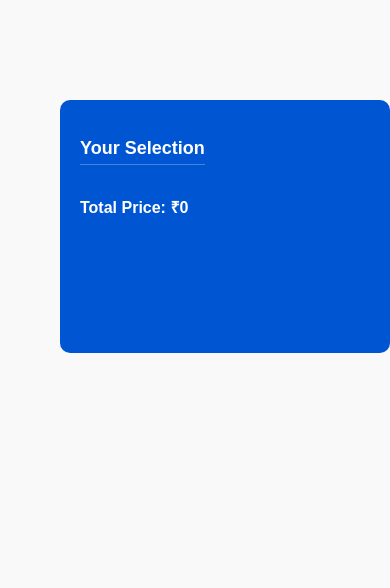
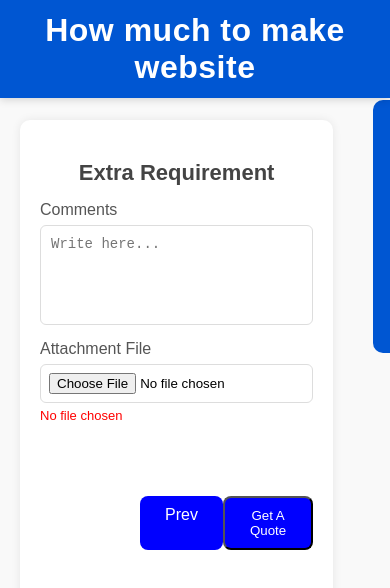
Before and after one commit to jada-chandana/website-calculator, a React (Vite) app: page /getQuote in a window 390 px wide. Shown: the top 588 px of the page. Built offline with nearby package versions, Linux system fonts and the light colour scheme.

Commit message:
add extrarequirement component
add extrarequirement component

```diff
--- a/src/App.jsx
+++ b/src/App.jsx
@@ -7,6 +7,7 @@ import Sidebar from "./components/Sidebar";
 import Pages from "./components/NumberOfPages";
 import SpecialRequirements from "./components/SpecialRequirements";
 import Integration from "./components/integrations";
+import  ExtraRequirement from "./components/ExtraRequirements";
 function App() {
   const [selectedItems, setSelectedItems] = useState({
     type: null,
@@ -67,6 +68,12 @@ function App() {
                 </>
               }
             />
+            <Route path="/getQuote"
+            element={
+              <>
+              <ExtraRequirement/></>
+            }
+            />
 
           </Routes>
 
--- /dev/null
+++ b/src/components/ExtraRequirements.css
@@ -0,0 +1,149 @@
+/* 🌐 HEADER */
+.head {
+  position: fixed;
+  top: 0;
+  left: 0;
+  width: 100%;
+  background-color: #0056d2;
+  color: white;
+  text-align: center;
+  font-size: 48px;
+  font-weight: 600;
+  letter-spacing: 0.5px;
+  padding: 15px 0;
+  margin: 0;
+  z-index: 1000;
+  box-shadow: 0 2px 8px rgba(0, 0, 0, 0.15);
+}
+
+/* 🧱 MAIN CONTAINER */
+.extra-container {
+  margin-top: 130px; /* Creates space below fixed header */
+  background: #fff;
+  border-radius: 10px;
+  padding: 30px;
+  box-shadow: 0 0 10px rgba(0, 0, 0, 0.08);
+  width: 100%;
+  max-width: 700px;
+  margin-left: auto;
+  margin-right: auto;
+  font-family: "Poppins", sans-serif;
+  transition: all 0.3s ease;
+}
+
+/* 🏷️ SECTION HEADING */
+.extra-heading {
+  font-size: 22px;
+  font-weight: 600;
+  color: #444;
+  margin: 20px 0 15px;
+  text-align: center;
+}
+
+/* 🧾 FORM STYLING */
+.extra-form {
+  display: flex;
+  flex-direction: column;
+  gap: 20px;
+}
+
+.form-row {
+  display: flex;
+  justify-content: space-between;
+  gap: 25px;
+  flex-wrap: wrap;
+}
+
+.form-group {
+  flex: 1;
+  display: flex;
+  flex-direction: column;
+}
+
+/* 🏷️ LABELS */
+label {
+  font-weight: 500;
+  color: #555;
+  margin-bottom: 6px;
+}
+
+/* ✍️ TEXTAREA */
+textarea {
+  height: 100px;
+  border: 1px solid #ddd;
+  border-radius: 6px;
+  padding: 10px;
+  resize: none;
+  font-size: 14px;
+  outline: none;
+  transition: border-color 0.2s ease;
+}
+
+textarea:focus {
+  border-color: #a855f7;
+}
+
+/* 📎 FILE INPUT */
+input[type="file"] {
+  border: 1px solid #ddd;
+  border-radius: 6px;
+  padding: 8px;
+  cursor: pointer;
+}
+
+.file-name {
+  color: #4caf50;
+  font-size: 13px;
+  margin-top: 5px;
+}
+
+.file-placeholder {
+  color: red;
+  font-size: 13px;
+  margin-top: 5px;
+}
+
+/* 🔘 BUTTONS */
+/* .btn-row {
+  display: flex;
+  justify-content: space-between;
+  align-items: center;
+  margin-top: 20px;
+  border-top: 1px solid #eee;
+  padding-top: 20px;
+}
+
+.prev-btn,
+.quote-btn {
+  border: none;
+  border-radius: 6px;
+  padding: 10px 25px;
+  cursor: pointer;
+  font-weight: 500;
+  transition: all 0.3s ease;
+} */
+
+
+
+/* 📱 RESPONSIVE DESIGN */
+@media (max-width: 768px) {
+  .head {
+    font-size: 32px;
+    padding: 12px 0;
+  }
+
+  .extra-container {
+    margin-top: 100px;
+    padding: 20px;
+  }
+
+  .form-row {
+    flex-direction: column;
+    gap: 15px;
+  }
+
+  .btn-row {
+    flex-direction: column;
+    gap: 15px;
+  }
+}
--- /dev/null
+++ b/src/components/ExtraRequirements.jsx
@@ -0,0 +1,65 @@
+import React, { useState } from "react";
+import "./ExtraRequirements.css";
+import { NavLink } from "react-router-dom";
+
+function ExtraRequirement() {
+  const [comment, setComment] = useState("");
+  const [file, setFile] = useState(null);
+
+  const handleSubmit = (e) => {
+    e.preventDefault();
+    alert("Quote requested successfully!");
+  };
+
+  return (
+    <>
+      {/* Fixed Header */}
+      <h3 className="head">How much to make website</h3>
+
+      {/* Main Content */}
+      <div className="extra-container">
+        <h3 className="extra-heading">Extra Requirement</h3>
+
+        <form className="extra-form" onSubmit={handleSubmit}>
+          <div className="form-row">
+            {/* Comment Input */}
+            <div className="form-group">
+              <label>Comments</label>
+              <textarea
+                placeholder="Write here..."
+                value={comment}
+                onChange={(e) => setComment(e.target.value)}
+              />
+            </div>
+
+            {/* File Upload */}
+            <div className="form-group">
+              <label>Attachment File</label>
+              <input
+                type="file"
+                onChange={(e) => setFile(e.target.files[0])}
+              />
+              {file ? (
+                <p className="file-name">{file.name}</p>
+              ) : (
+                <p className="file-placeholder">No file chosen</p>
+              )}
+            </div>
+          </div>
+
+          {/* Buttons */}
+          <div className="btn">
+            <NavLink to="/pages" className="next">
+              Prev
+            </NavLink>
+            <button type="submit" className="next">
+              Get A Quote
+            </button>
+          </div>
+        </form>
+      </div>
+    </>
+  );
+}
+
+export default ExtraRequirement;
--- a/src/components/Sidebar.jsx
+++ b/src/components/Sidebar.jsx
@@ -2,7 +2,7 @@ import React from "react";
 import "./Sidebar.css";
 
 const Sidebar = ({ selectedItems = {} }) => {
-  // ✅ Safely calculate totals for arrays (domain, requirements, integrations)
+  // ✅ Helper to safely calculate total for arrays (domain, requirements, integrations)
   const getTotal = (arr) =>
     Array.isArray(arr)
       ? arr.reduce((sum, item) => sum + (Number(item.price) || 0), 0)
@@ -15,14 +15,30 @@ const Sidebar = ({ selectedItems = {} }) => {
   // ✅ Calculate grand total
   const totalPrice =
     (Number(selectedItems.type?.price) || 0) +
+    (Number(selectedItems.pages?.price) || 0) +
     domainTotal +
-    (Number(selectedItems.pages?.price) || 0) +
     requirementsTotal +
     integrationsTotal;
 
+  // ✅ Common list renderer for multiple sections
+  const renderList = (title, items) => (
+    Array.isArray(items) && items.length > 0 && (
+      <div className="sidebar-section">
+        <p><strong>{title}</strong></p>
+        <ul>
+          {items.map((item, i) => (
+            <li key={i}>
+              {item.name} — ₹{item.price}
+            </li>
+          ))}
+        </ul>
+      </div>
+    )
+  );
+
   return (
     <div className="sidebar">
-      <h3 className="sidebar-title">Your Selection</h3>
+      <h3 className="sidebar-title">🧾 Your Selection Summary</h3>
 
       {/* Website Type */}
       {selectedItems.type && (
@@ -35,18 +51,7 @@ const Sidebar = ({ selectedItems = {} }) => {
       )}
 
       {/* Domain Selections */}
-      {Array.isArray(selectedItems.domain) && selectedItems.domain.length > 0 && (
-        <div className="sidebar-section">
-          <p><strong>Selected Domains:</strong></p>
-          <ul>
-            {selectedItems.domain.map((d, i) => (
-              <li key={i}>
-                {d.name} — ₹{d.price}
-              </li>
-            ))}
-          </ul>
-        </div>
-      )}
+      {renderList("Selected Domains:", selectedItems.domain)}
 
       {/* Pages */}
       {selectedItems.pages && (
@@ -59,21 +64,9 @@ const Sidebar = ({ selectedItems = {} }) => {
       )}
 
       {/* Special Requirements */}
-      {Array.isArray(selectedItems.requirements) &&
-        selectedItems.requirements.length > 0 && (
-          <div className="sidebar-section">
-            <p><strong>Special Requirements:</strong></p>
-            <ul>
-              {selectedItems.requirements.map((req, i) => (
-                <li key={i}>
-                  {req.name} — ₹{req.price}
-                </li>
-              ))}
-            </ul>
-          </div>
-        )}
+      {renderList("Special Requirements:", selectedItems.requirements)}
 
-      {/* Chips (menu items) */}
+      {/* Selected Menu Items */}
       {Array.isArray(selectedItems.chips) && selectedItems.chips.length > 0 && (
         <div className="sidebar-section">
           <p><strong>Selected Menu Items:</strong></p>
@@ -88,23 +81,11 @@ const Sidebar = ({ selectedItems = {} }) => {
       )}
 
       {/* Integrations */}
-      {Array.isArray(selectedItems.integrations) &&
-        selectedItems.integrations.length > 0 && (
-          <div className="sidebar-section">
-            <p><strong>Selected Integrations:</strong></p>
-            <ul>
-              {selectedItems.integrations.map((integration, index) => (
-                <li key={index}>
-                  {integration.name} — ₹{integration.price}
-                </li>
-              ))}
-            </ul>
-          </div>
-        )}
+      {renderList("Selected Integrations:", selectedItems.integrations)}
 
       {/* Total */}
       <div className="total-section">
-        <h4>Total Price: ₹{totalPrice}</h4>
+        <h4>💰 Total Price: ₹{totalPrice}</h4>
       </div>
     </div>
   );
--- a/src/components/SpecialRequirements.jsx
+++ b/src/components/SpecialRequirements.jsx
@@ -12,7 +12,7 @@ import Content from "../assets/content.png";
 const requirements = [
   { name: "SEO Friendly", price: 1200, image: seo },
   { name: "On Page SEO", price: 1200, image: OnPage },
-  { name: "Social Media Linking?", price: 1200, image: Social },
+  { name: "Social Media Linking", price: 1200, image: Social },
   { name: "Popup Enquiry", price: 1200, image: popup },
   { name: "Banner Dynamic", price: 1200, image: Banner },
   { name: "Admin Panel", price: 1200, image: Admin },
@@ -27,15 +27,14 @@ const SpecialRequirements = ({ selectedItems = {}, setSelectedItems = () => {} }
 
     const updatedSelections = alreadySelected
       ? currentSelections.filter((req) => req.name !== item.name)
-      : [...currentSelections, item];
+      : [...currentSelections, item]; // ✅ add full object (name + price)
 
     setSelectedItems({ ...selectedItems, requirements: updatedSelections });
   };
 
   return (
     <div>
-      <h3 className="head">How much to mak
-        e website</h3>
+      <h3 className="head">How much to make website</h3>
       <h3 className="sub">Special Requirements</h3>
 
       <ul className="item">
@@ -43,19 +42,42 @@ const SpecialRequirements = ({ selectedItems = {}, setSelectedItems = () => {} }
           const isSelected = (selectedItems.requirements || []).some(
             (r) => r.name === req.name
           );
+
           return (
-            <li
-              key={index}
-              className={"type-card"}
-              onClick={() => handleSelect(req)}
-            >
+                 <li
+        key={index}
+        className="type-card"
+        onClick={() => handleSelect(req)}
+        // style={{
+        //   cursor: "pointer",
+        //   border: isSelected ? "2px solid blue" : "1px solid #ccc",
+        //   borderRadius: "10px",
+        //   padding: "16px",
+        //   marginBottom: "12px",
+        //   display: "flex",
+        //   flexDirection: "column",
+        //   alignItems: "center",
+        //   justifyContent: "center",
+        //   textAlign: "center",
+        //   gap: "8px",
+        //   backgroundColor: isSelected ? "#e8f2ff" : "#fff",
+        //   transition: "all 0.3s ease",
+        //   boxShadow: isSelected
+        //     ? "0 0 10px rgba(0, 123, 255, 0.3)"
+        //     : "0 2px 5px rgba(0, 0, 0, 0.1)",
+        // }}
+      >
               <img src={req.image} alt={req.name} className="type-image" />
-              <span>{req.name}</span>
+              <div className="card-content">
+                <span>{req.name}</span>
+
+              </div>
             </li>
           );
         })}
       </ul>
 
+      {/* Optional navigation */}
 
     </div>
   );
--- a/src/components/integrations.jsx
+++ b/src/components/integrations.jsx
@@ -4,13 +4,14 @@ import Banner from "../assets/banner.png";
 import chat from "../assets/whatsapp.png";
 import payment from "../assets/payments.png";
 import sms from "../assets/smsApi.png";
-import { NavLink } from "react-router";
+import { NavLink } from "react-router-dom";
+
 const integrationsList = [
-  { name: "Live Chatbot", price: 1200,image:chatbot },
-  { name: "Google My Business Page", price: 1200,image:Banner },
-  { name: "WhatsApp Chat", price: 1200,image:chat},
-  { name: "Payment Gateway", price: 1200 ,image: payment},
-  { name: "SMS API", price: 1200 ,image: sms},
+  { name: "Live Chatbot", price: 1200, image: chatbot },
+  { name: "Google My Business Page", price: 1200, image: Banner },
+  { name: "WhatsApp Chat", price: 1200, image: chat },
+  { name: "Payment Gateway", price: 1200, image: payment },
+  { name: "SMS API", price: 1200, image: sms },
 ];
 
 const Integrations = ({ selectedItems = {}, setSelectedItems = () => {} }) => {
@@ -22,9 +23,10 @@ const Integrations = ({ selectedItems = {}, setSelectedItems = () => {} }) => {
       ? currentSelections.filter((int) => int.name !== item.name)
       : [...currentSelections, item];
 
-    // ✅ Correct way: merge into existing selectedItems object
     setSelectedItems({ ...selectedItems, integrations: updatedSelections });
   };
+
+  const isIntegrationSelected = (selectedItems.integrations || []).length > 0;
 
   return (
     <div>
@@ -34,24 +36,48 @@ const Integrations = ({ selectedItems = {}, setSelectedItems = () => {} }) => {
           const isSelected = (selectedItems.integrations || []).some(
             (i) => i.name === int.name
           );
+
           return (
             <li
               key={index}
-              className={`type-card ${isSelected ? "selected" : ""}`}
+              className="type-card"
               onClick={() => handleSelect(int)}
+              style={{
+                cursor: "pointer",
+                border: isSelected ? "2px solid blue" : "1px solid #ccc",
+                borderRadius: "8px",
+                padding: "10px",
+                marginBottom: "10px",
+                display: "flex",
+                alignItems: "center",
+                gap: "10px",
+                transition: "0.3s ease",
+              }}
             >
-              <img src={int.image} alt={int.name} className="type-image" />
-              <span>{int.name}</span>
+              <img
+                src={int.image}
+                alt={int.name}
+                style={{ width: "40px", height: "40px", objectFit: "contain" }}
+              />
+              <p style={{ margin: 0, fontWeight: "500" }}>{int.name}</p>
             </li>
           );
         })}
       </ul>
-     <div className="btn">
+
+      <div className="btn">
         <NavLink className="next" to="/pages">
           Previous
         </NavLink>
-        <NavLink className="next" to="/">
-          Home
+
+        <NavLink
+          to={isIntegrationSelected ? "/getQuote" : "#"}
+          className={`next ${!isIntegrationSelected ? "disabled" : ""}`}
+          onClick={(e) => {
+            if (!isIntegrationSelected) e.preventDefault();
+          }}
+        >
+          Next
         </NavLink>
       </div>
     </div>
```
Also changed, not shown: src/components/Domain.jsx (+4 -3 lines).
